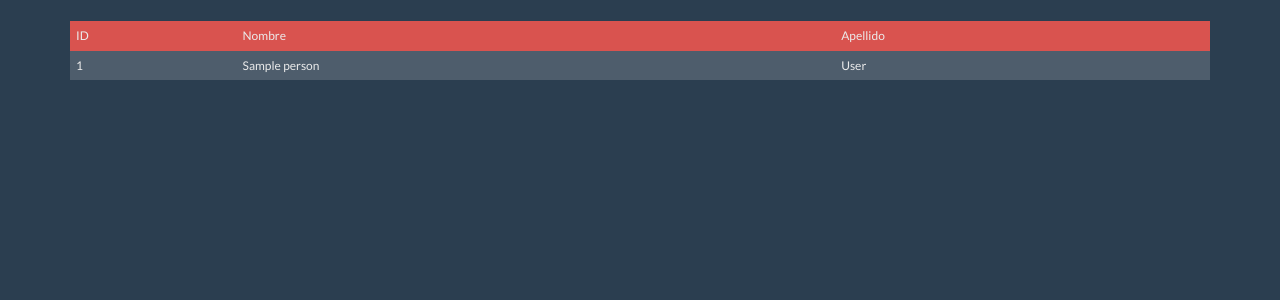
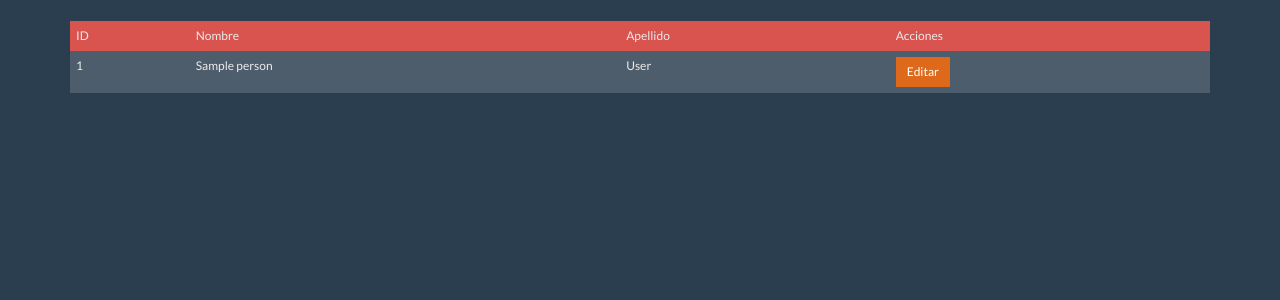
Before and after one commit to rubenamador/ProyectoDjango, a Django app: page /nodes/listPerson in a window 1280 px wide. Shown: the part 40-340 px from the top of the page. Run offline with Django 3.2, Linux system fonts and the light colour scheme; tables that the repository leaves empty hold one stand-in row (values such as "Sample post"); parts of the project's set-up code (start-up, migrations or seed data) failed here and were passed over; some libraries are stand-ins or nearby versions.

Commit message:
Creacion de vista para editar personas

```diff
--- a/apps/Nodes/urls.py
+++ b/apps/Nodes/urls.py
@@ -1,5 +1,5 @@
 from django.urls import re_path
-from apps.Nodes.views import PersonList, PersonCreate
+from apps.Nodes.views import PersonList, PersonCreate, PersonUpdate
 from apps.Nodes.views import PhoneList, PhoneCreate
 from apps.Nodes.views import MeetingPointList, MeetingPointCreate
 
@@ -10,4 +10,5 @@ urlpatterns = [
 	re_path(r'^listPerson$', PersonList.as_view(), name='listPerson'),
 	re_path(r'^listPhone$', PhoneList.as_view(), name='listPhone'),
 	re_path(r'^listMeetingPoint$', MeetingPointList.as_view(), name='listMeetingPoint'),
+	re_path(r'^editPerson/(?P<pk>[\w|\W]+)/$', PersonUpdate.as_view(), name='editPerson'),
 ]
--- a/apps/Nodes/views.py
+++ b/apps/Nodes/views.py
@@ -1,6 +1,6 @@
 from django.shortcuts import render
 from django.urls import reverse_lazy
-from django.views.generic import ListView, CreateView
+from django.views.generic import ListView, CreateView, UpdateView
 
 from apps.Nodes.forms import PersonForm, PhoneForm, MeetingPointForm
 from apps.Nodes.models import Person, Phone, MeetingPoint
@@ -36,3 +36,9 @@ class MeetingPointCreate(CreateView):
 	form_class = MeetingPointForm
 	template_name = 'nodes/form.html'
 	success_url = reverse_lazy('Nodes:listMeetingPoint')
+
+class PersonUpdate(UpdateView):
+	model = Person
+	form_class = PersonForm
+	template_name = 'nodes/form.html'
+	success_url = reverse_lazy('Nodes:listPerson')
--- a/templates/nodes/person_list.html
+++ b/templates/nodes/person_list.html
@@ -13,6 +13,7 @@
 			<td>ID</td>
 			<td>Nombre</td>
 			<td>Apellido</td>
+			<td>Acciones</td>
 		</tr>
 	</thead>
 	<tbody>
@@ -22,6 +23,11 @@
 			<td>{{ person.id }}</td>
 			<td>{{ person.name }}</td>
 			<td>{{ person.surname }}</td>
+			<td>
+				<a class="btn btn-primary btn-sm"
+				href="{% url 'Nodes:editPerson' person.id %}"
+				>Editar</a>
+			</td>
 		</tr>
 		{% endfor %}
 		{% else %}
```
